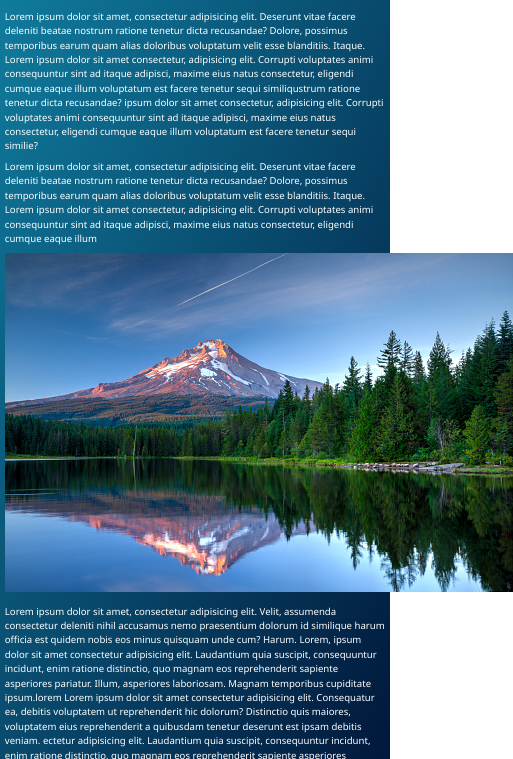
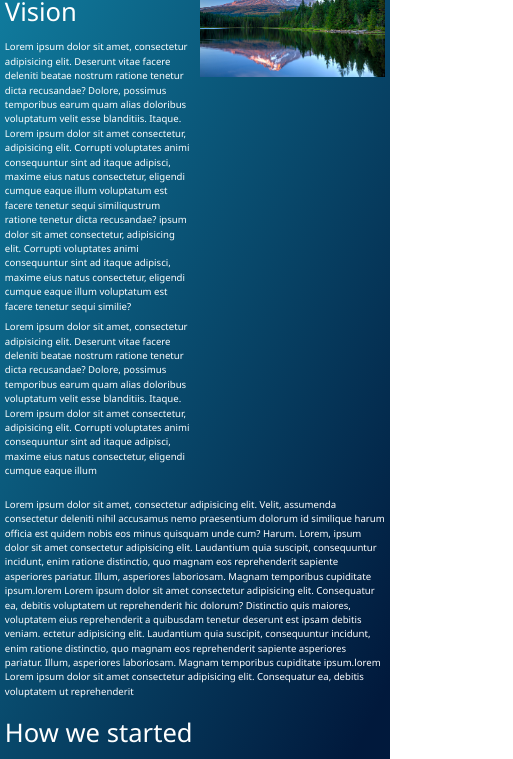
Before and after one commit to hussainabid7199/Redesigned-ACO, a website built with Vite: page aboutus.html in a window 390 px wide. Shown: the part 105-864 px from the top of the page, 513 px wide, since content can reach past the window. Built offline with nearby package versions, Linux system fonts and the light colour scheme.

Commit message:
img integration up about us

```diff
--- a/aboutus.html
+++ b/aboutus.html
@@ -14,6 +14,7 @@
     <link rel="stylesheet" href="https://cdn.jsdelivr.net/npm/bootstrap-icons@1.8.3/font/bootstrap-icons.css">
     <!-- Bootstrap Icon CDN  -->
     <link rel="stylesheet" href="public/assets/css/common.css">
+    <link rel="stylesheet" href="public/assets/css/about.css">
     <title>Service | ACO</title>
 </head>
 
--- /dev/null
+++ b/public/assets/css/about.css
@@ -0,0 +1,10 @@
+@media (max-width:880px){
+    .image{
+        width: 100%;
+        height: auto;
+    }
+    .image img{
+        width: 100%;
+        height: auto;
+    }
+}
```
